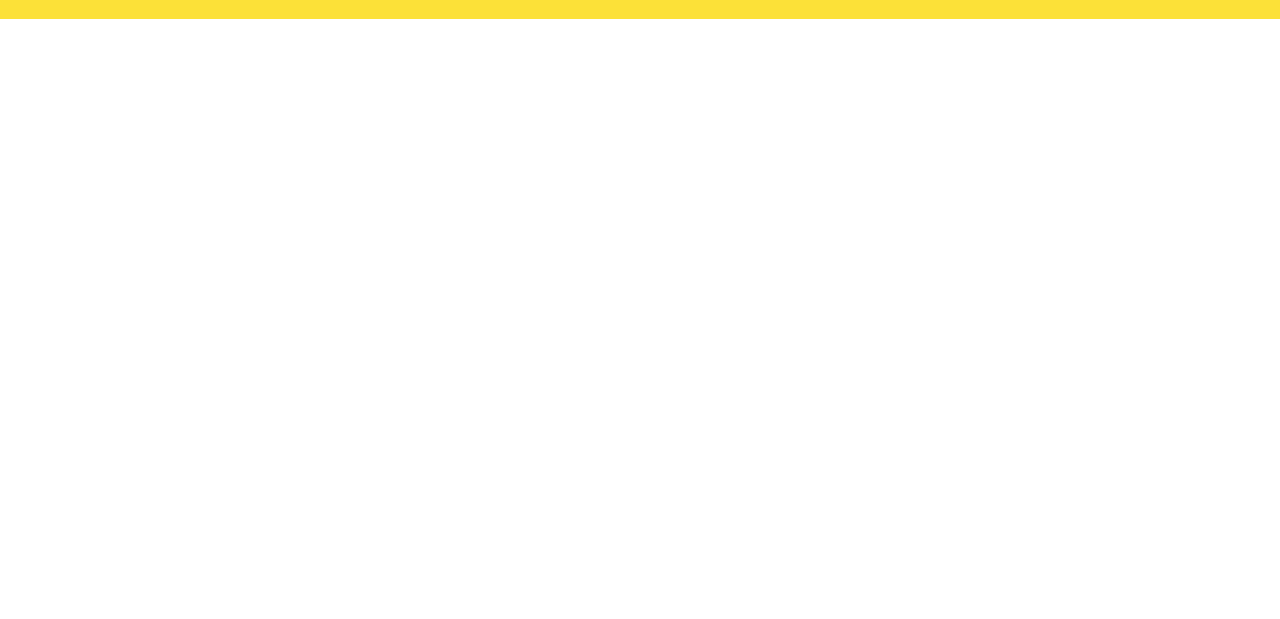
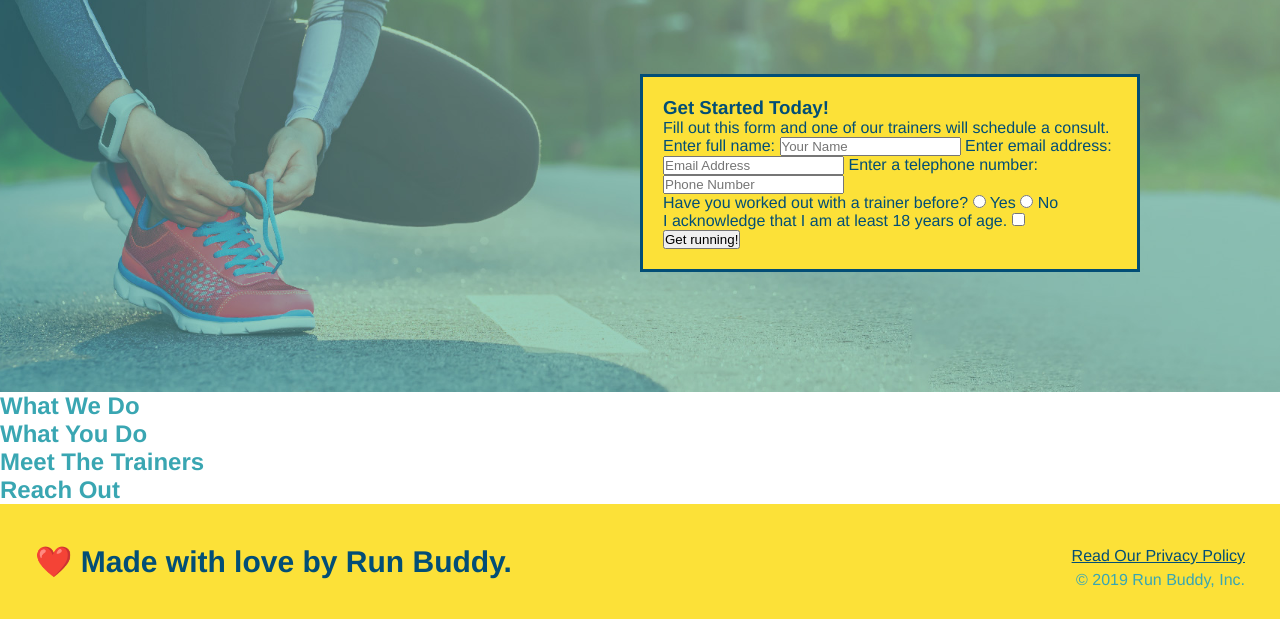
Before and after one commit to Danno26/Run-Buddy, a plain HTML site: page index.html in a window 1280 px wide. Shown: the part 290-909 px from the top of the page. Before the commit the page ends 800 px from the top, so only its background shows below. Drawn offline with Linux system fonts and the light colour scheme.

Commit message:
hero form styling updates

```diff
--- a/assets/css/style.css
+++ b/assets/css/style.css
@@ -65,3 +65,23 @@ body {
   footer a {
     color: #024e76;
   }
+
+  /* Hero Style Start */
+.hero {
+  background-image: url("../images/hero-bg.jpg");
+  height: 600px;
+  background-size: cover;
+  background-position: center;
+  position: relative;
+}
+.hero-form {
+  border: 3px solid #024e76;
+  background-color: #fce138;
+  padding: 20px;
+  width: 500px;
+  color: #024e76;
+  position: absolute;
+  bottom: 120px;
+  right: 140px;
+}
+/* Hero Style End *
--- a/index.html
+++ b/index.html
@@ -34,8 +34,38 @@
   </header>
 
   <!-- hero/jumbotron -->
-  <section>
-  </section>
+  <!-- hero section -->
+<section class="hero">
+  <div class="hero-form">
+    <h3>Get Started Today!</h3>
+    <p>Fill out this form and one of our trainers will schedule a consult.</p>
+    <form>
+      <label for="name">Enter full name:</label>
+      <input type="text" placeholder="Your Name" name="name" id="name" />
+      <label for="email">Enter email address:</label>
+<input type="email" placeholder="Email Address" name="email" id="email"/>
+<label for="phone">Enter a telephone number:</label>
+<input type="tel" placeholder="Phone Number" name="phone" id="phone"/>
+      <p>
+        Have you worked out with a trainer before?
+        <input type="radio" name="trainer-confirm" id="trainer-yes" />
+        <label for="trainer-yes">Yes</label>
+        <input type="radio" name="trainer-confirm" id="trainer-no" />
+        <label for="trainer-no">No</label>
+      </p>
+      <p>
+        <label for="checkbox" >
+          I acknowledge that I am at least 18 years of age.
+        </label>
+        <input type="checkbox" name="age-confirm" id="checkbox" />
+      </p>
+      <button type="submit">
+        Get running!
+      </button>
+    </form>
+  </div>
+</section>
+<!-- end hero -->
 
   <!-- "what we do" section -->
   <section>
```
Also changed, not shown: assets/images/hero-bg.jpg (added).
